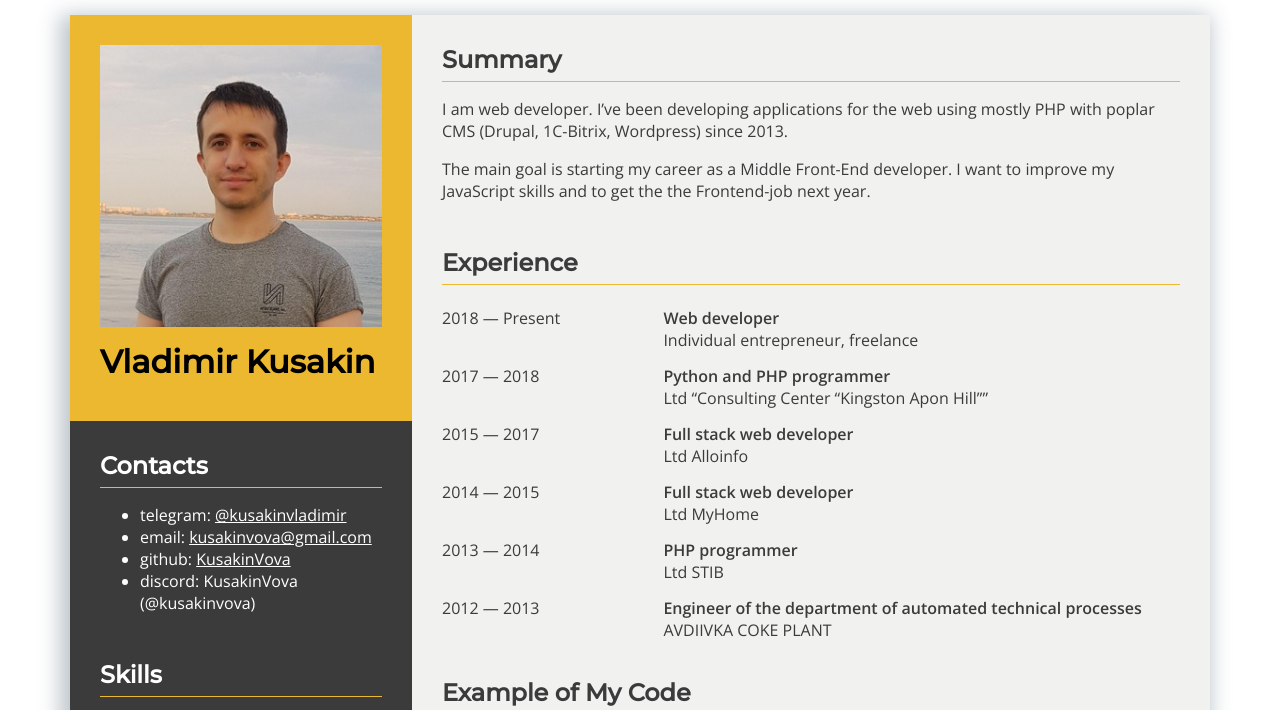
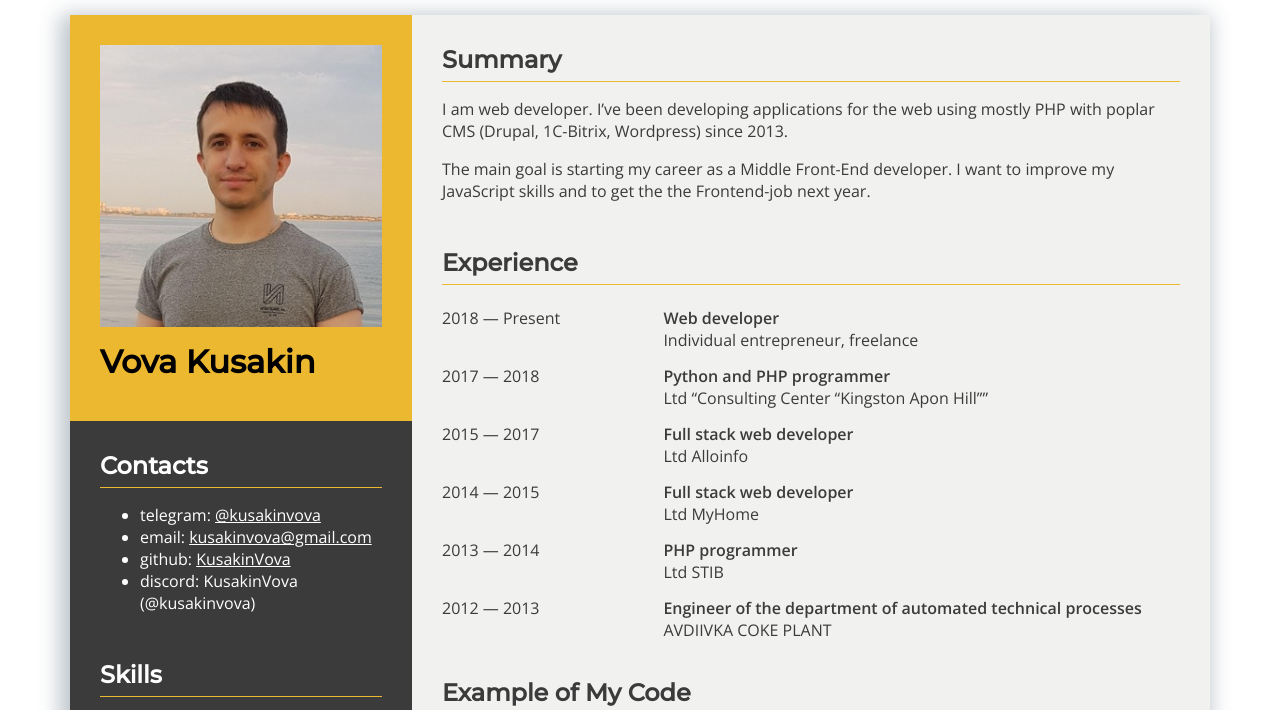
Before and after one commit to KusakinVova/rsschool-cv, a plain HTML site: page index.html in a window 1280 px wide. Shown: the top 710 px of the page. Drawn offline with nearby package versions, Linux system fonts and the light colour scheme.

Commit message:
docs: update cv

```diff
--- a/index.html
+++ b/index.html
@@ -4,7 +4,7 @@
   <meta charset="UTF-8">
   <meta http-equiv="X-UA-Compatible" content="IE=edge">
   <meta name="viewport" content="width=device-width, initial-scale=1.0">
-  <title>Vladimir Kusakin CV</title>
+  <title>Vova Kusakin CV</title>
   <link rel="stylesheet" href="style.css">
 </head>
 <body class="cv">
@@ -12,14 +12,14 @@
     <main class="cv-main">
       <div class="block-left cv-grey">
         <section class="cv-sec cv-photoname cv-orange">
-          <img class="cv-photo" src="images/photo.jpg" alt="Vladimir Kusakin">
-          <h2 class="cv-h1">Vladimir Kusakin</h2>
+          <img class="cv-photo" src="images/photo.jpg" alt="Vova Kusakin">
+          <h2 class="cv-h1">Vova Kusakin</h2>
         </section>
         <section class="cv-sec cv-contacts">
           <h2 class="cv-h2 cv-h2-white">Contacts</h2>
           <ul class="contacts-list">
             <li class="contacts-item">
-              telegram: <a href="https://t.me/kusakinvladimir">@kusakinvladimir</a>
+              telegram: <a href="https://t.me/kusakinvova">@kusakinvova</a>
             </li>
             <li class="contacts-item">
               email: <a href="mailto:kusakinvova@gmail.com">kusakinvova@gmail.com</a>
```
Also changed, not shown: 1 other file.
